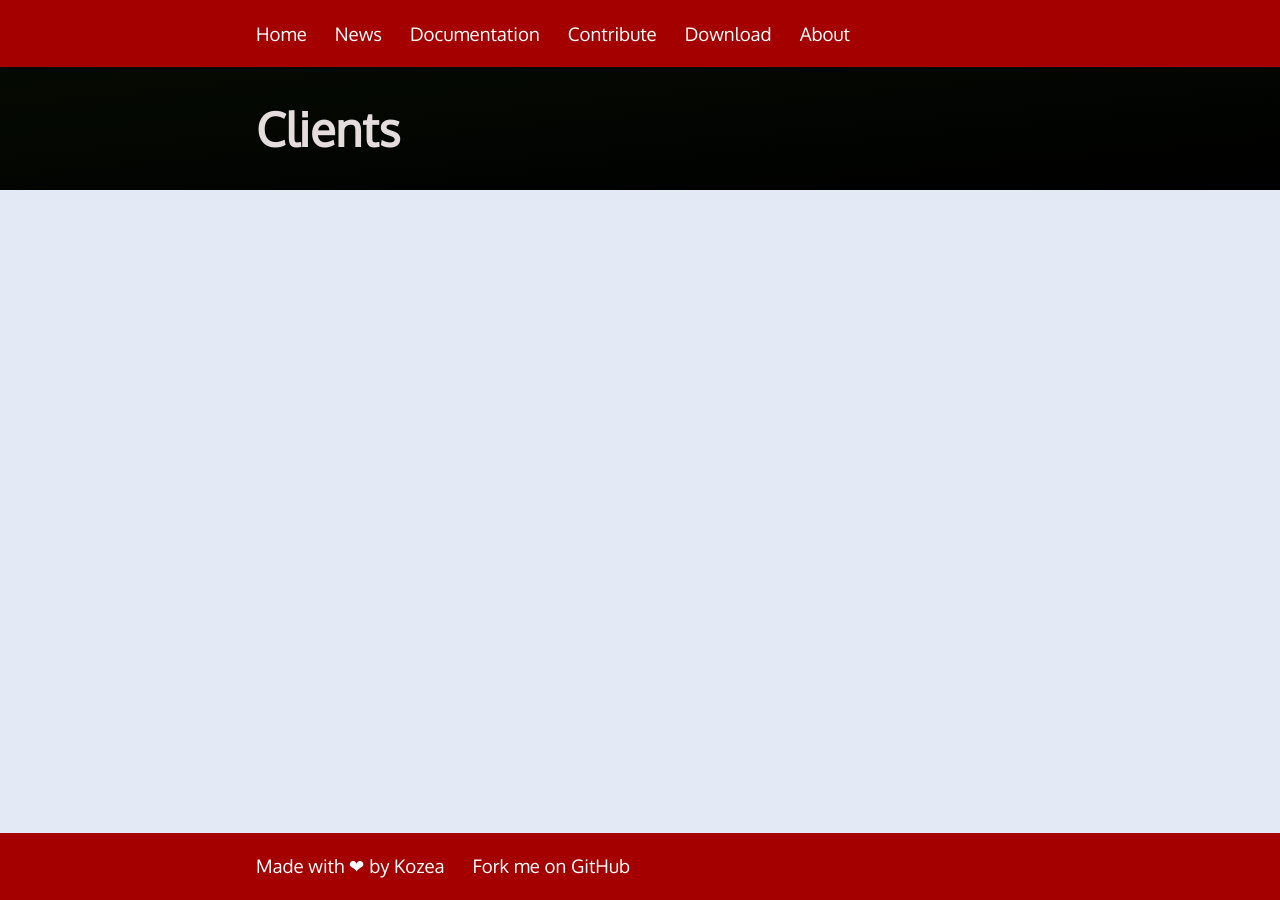
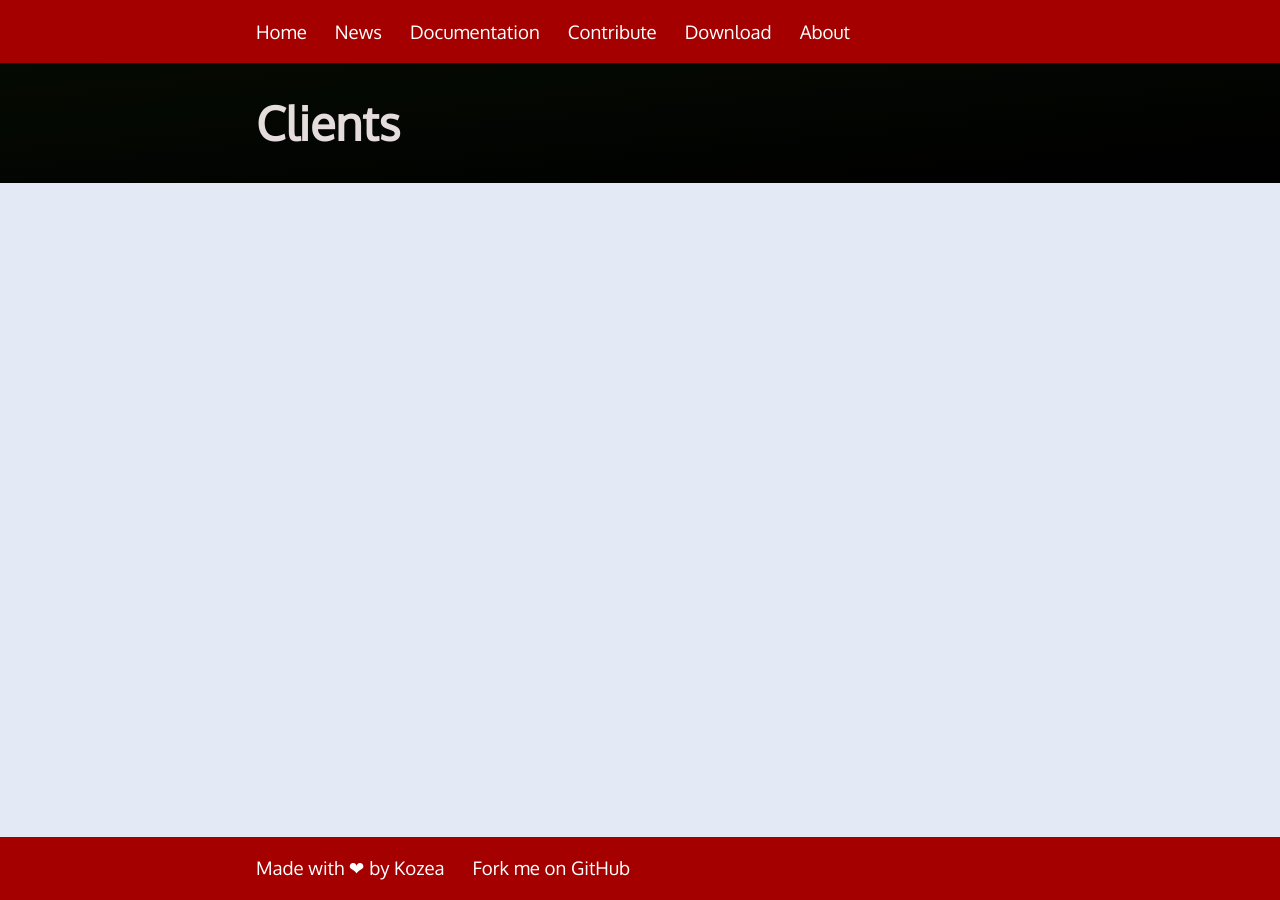
Before and after one commit to Kozea/Radicale, a Jekyll site: the page built from use.md, in a window 1280 px wide. Built offline with Jekyll 4.4.1, drawn with Linux system fonts in a browser that asks for light colours.

Commit message:
Reduce line height

```diff
--- a/css/main.sass
+++ b/css/main.sass
@@ -12,7 +12,7 @@
   flex-direction: column
   font-family: Oxygen, sans
   font-size: 14pt
-  line-height: 160%
+  line-height: 140%
   margin: 0
   min-height: 100vh
 
```
